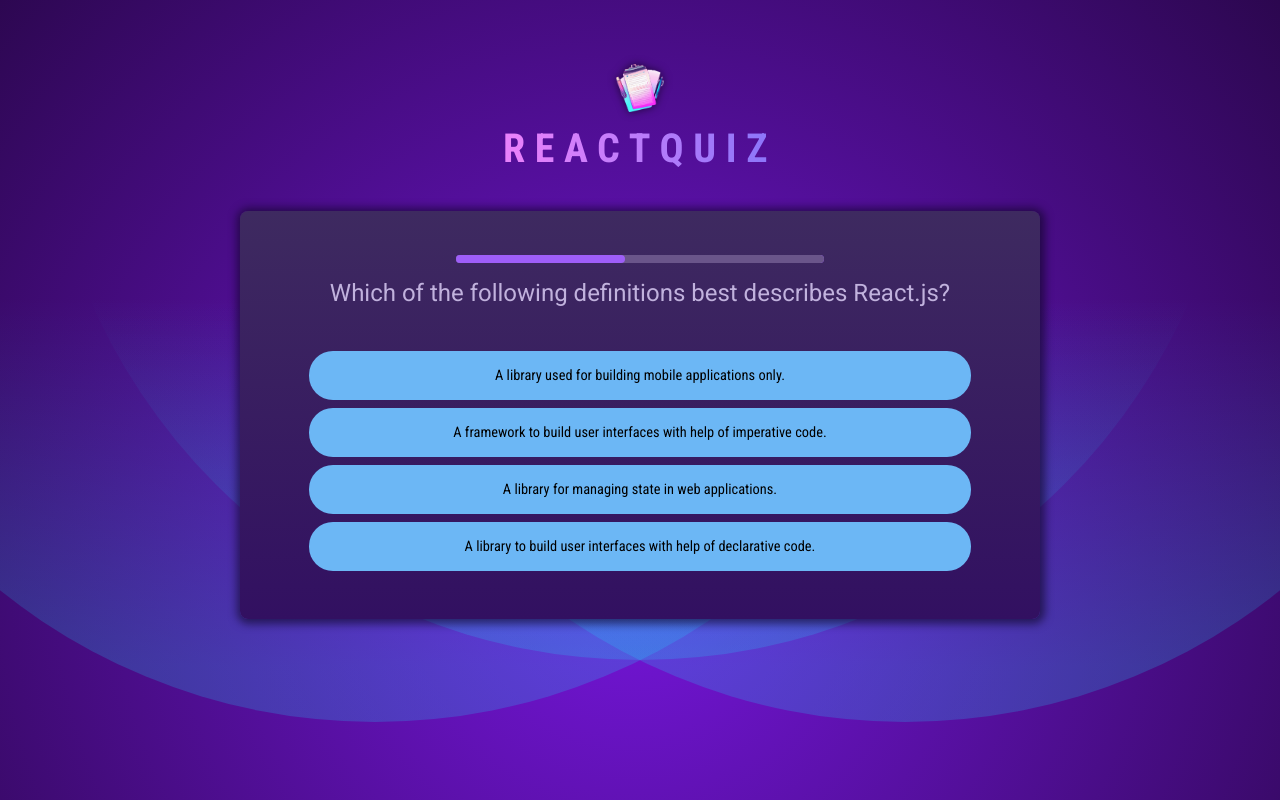
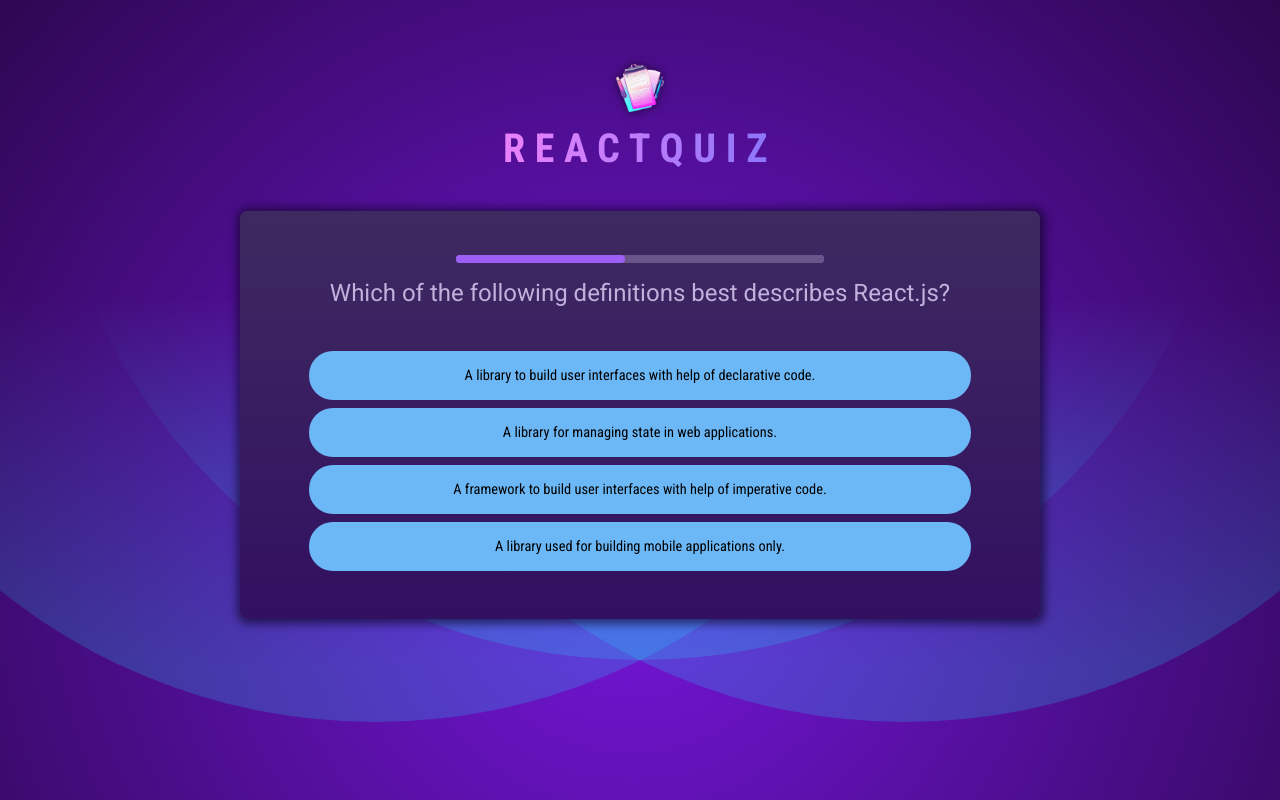
Before and after one commit to ankurnecessary/4-react-quizz-app, a React (Vite) app: page / in a window 1280 px wide. Built offline with nearby package versions, Linux system fonts and the light colour scheme.

Commit message:
Handling answer state to show an answer highlighted in different ways when it gets selected and when we mark it for its correctness

```diff
--- /dev/null
+++ b/src/components/Answers.jsx
@@ -0,0 +1,50 @@
+import React, {useRef} from 'react';
+import PropTypes from 'prop-types';
+/**
+ * A component to show the answer options of a question in quiz
+ *
+ * @return {JSX.Element}
+ */
+function Answers({answers, selectedAnswer, answerState, onSelect}) {
+  const shuffledAnswers = useRef();
+  if (!shuffledAnswers.current) {
+    shuffledAnswers.current = [...answers];
+    shuffledAnswers.current.sort(() => Math.random() - 0.5);
+  }
+  return (
+    <ul>
+      {answers.map((answer) => {
+        const isSelected = answer === selectedAnswer;
+        let cssClass = '';
+
+        if (answerState === 'answered' && isSelected) {
+          cssClass = 'selected';
+        }
+
+        if (
+          (answerState === 'correct' || answerState === 'wrong') &&
+          isSelected
+        ) {
+          cssClass = answerState;
+        }
+
+        return (
+          <li key={answer} className="answer">
+            <button onClick={() => onSelect(answer)} className={cssClass}>
+              {answer}
+            </button>
+          </li>
+        );
+      })}
+    </ul>
+  );
+}
+
+Answers.propTypes = {
+  answers: PropTypes.array,
+  selectedAnswer: PropTypes.string,
+  answerState: PropTypes.string,
+  onSelect: PropTypes.func,
+};
+
+export default Answers;
--- a/src/components/Quiz.jsx
+++ b/src/components/Quiz.jsx
@@ -2,6 +2,7 @@
 import QUESTIONS from '../questions';
 import quizCompleteImg from '../assets/quiz-complete.png';
 import QuestionTimer from './QuestionTimer';
+import Answers from './Answers';
 
 /**
  * A component to show the quiz
@@ -9,21 +10,38 @@
  * @return {JSX.Element}
  */
 export default function Quiz() {
+  const [answerState, setAnswerState] = useState('');
   const [userAnswers, setUserAnswers] = useState([]);
-  const activeQuestionIndex = userAnswers.length;
+  const activeQuestionIndex =
+    answerState === '' ? userAnswers.length : userAnswers.length - 1;
   const quizIsComplete = activeQuestionIndex === QUESTIONS.length;
 
   const handleSelectAnswer = useCallback(
       function handleSelectAnswer(selectedAnswer) {
+        setAnswerState('answered');
         setUserAnswers((prevAnswers) => [...prevAnswers, selectedAnswer]);
-      }, []);
 
+        setTimeout(() => {
+          if (selectedAnswer === QUESTIONS[activeQuestionIndex].answers[0]) {
+            setAnswerState('correct');
+          } else {
+            setAnswerState('wrong');
+          }
+
+          setTimeout(() => {
+            setAnswerState('');
+          }, 2000);
+        }, 1000);
+      },
+      [activeQuestionIndex],
+  );
 
   const handleSkipAnswer = useCallback(
       function handleSkipAnswer() {
         handleSelectAnswer(null);
-      }
-      , [handleSelectAnswer]);
+      },
+      [handleSelectAnswer],
+  );
 
   if (quizIsComplete) {
     return (
@@ -34,10 +52,6 @@
     );
   }
 
-  const shuffledAnswers = [...QUESTIONS[activeQuestionIndex].answers];
-  shuffledAnswers.sort(() => Math.random() - 0.5);
-
-
   return (
     <div id="quiz">
       <div id="question">
@@ -47,15 +61,13 @@
           onTimeOut={handleSkipAnswer}
         />
         <h2>{QUESTIONS[activeQuestionIndex].text}</h2>
-        <ul>
-          {shuffledAnswers.map((answer) => (
-            <li key={answer} className="answer">
-              <button onClick={() => handleSelectAnswer(answer)}>
-                {answer}
-              </button>
-            </li>
-          ))}
-        </ul>
+        <Answers
+          key={activeQuestionIndex}
+          answers={QUESTIONS[activeQuestionIndex].answers}
+          answerState={answerState}
+          selectedAnswer={userAnswers[userAnswers.length - 1]}
+          onSelect={handleSelectAnswer}
+        />
       </div>
     </div>
   );
```
